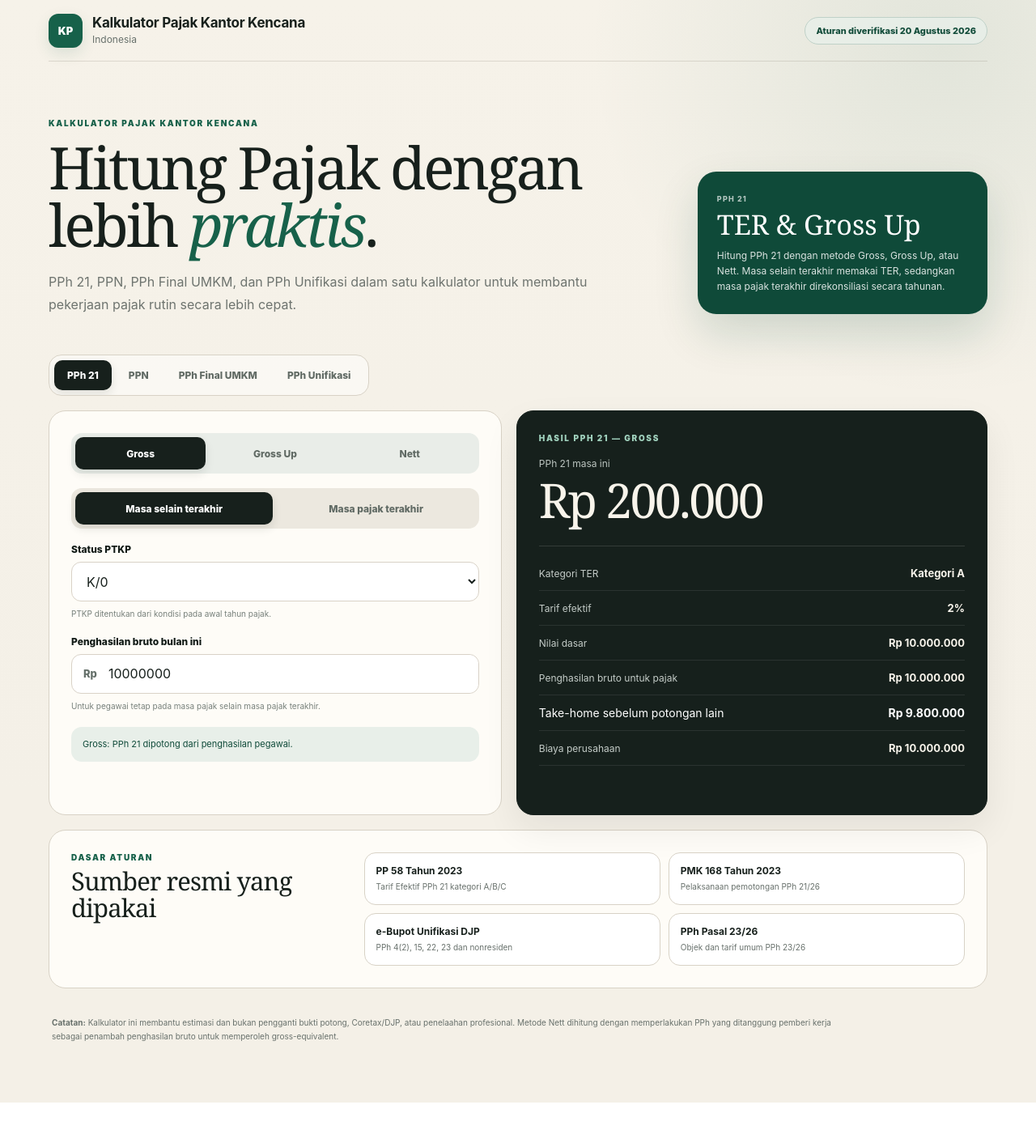
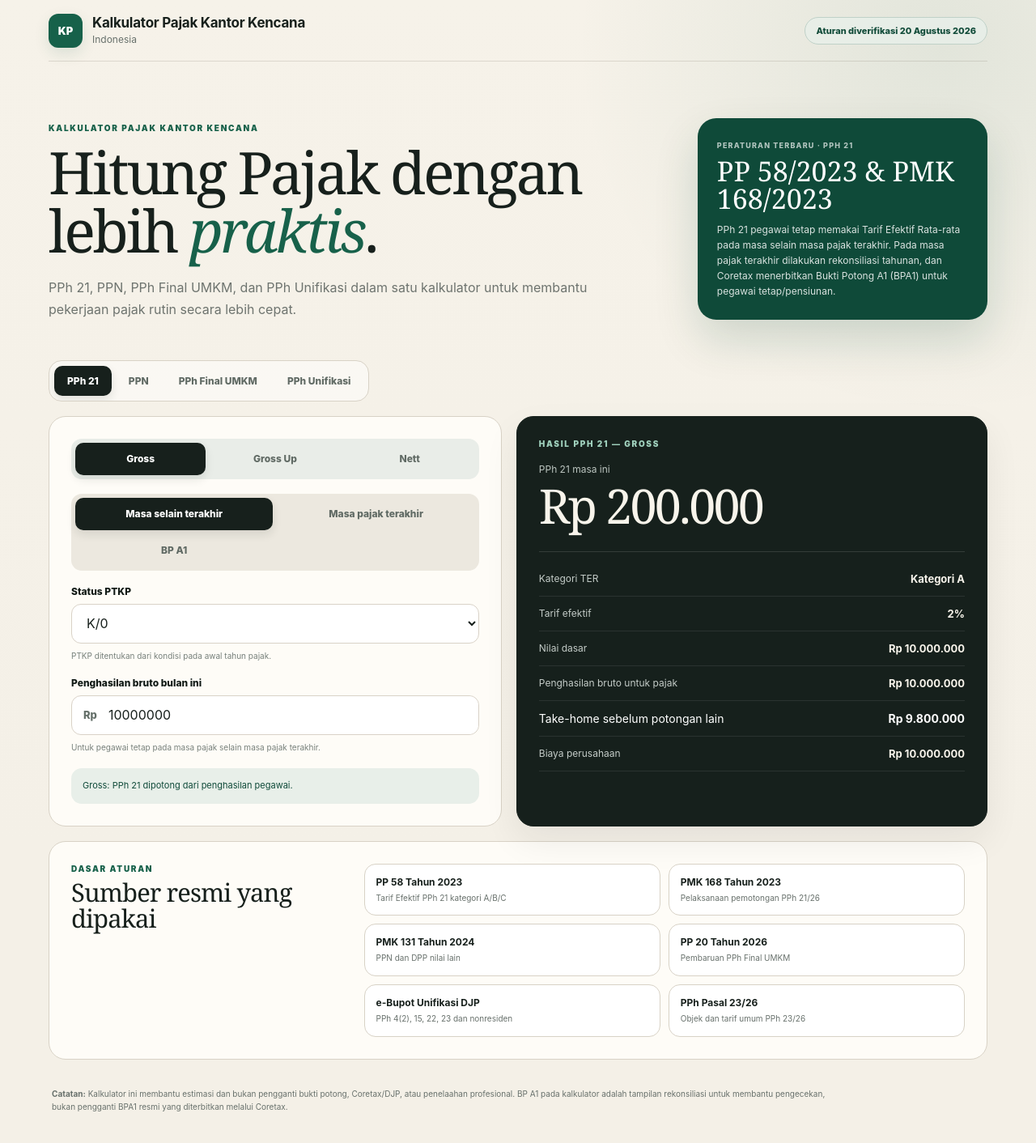
Before and after one commit to fatomg-jkt/Kalkulator-Pajak-Kantor-Kencana, a Next.js app: page / in a window 1280 px wide. Shown: the top 1412 px of the page at 81% size. Before the commit the page ends 1362 px from the top, so only its background shows below. Built offline with nearby package versions, Linux system fonts and the light colour scheme.

Commit message:
Add BP A1 mode and latest regulation cards

```diff
--- a/components/TaxCalculator.js
+++ b/components/TaxCalculator.js
@@ -17,11 +17,27 @@ const taxTabs = [
   { id: 'unifikasi', label: 'PPh Unifikasi' }
 ];
 
-const heroCards = {
-  pph21: { kicker: 'PPh 21', title: 'TER & Gross Up', text: 'Hitung PPh 21 dengan metode Gross, Gross Up, atau Nett. Masa selain terakhir memakai TER, sedangkan masa pajak terakhir direkonsiliasi secara tahunan.' },
-  ppn: { kicker: 'PPN', title: '11% / 12%', text: 'PPN transaksi umum dihitung efektif 11% melalui DPP nilai lain 11/12, sedangkan transaksi barang mewah tertentu menggunakan 12%.' },
-  umkm: { kicker: 'PPh Final UMKM', title: 'Tarif 0,5%', text: 'Hitung PPh Final UMKM 0,5% dengan fasilitas bagian omzet sampai Rp500 juta setahun untuk Wajib Pajak Orang Pribadi sesuai syarat yang berlaku.' },
-  unifikasi: { kicker: 'PPh Unifikasi', title: 'e-Bupot Unifikasi', text: 'Mencakup objek umum PPh 23, PPh Final 4(2), jasa konstruksi, PPh 26, serta tarif manual untuk PPh 15, PPh 22, atau objek khusus.' }
+const regulationCards = {
+  pph21: {
+    kicker: 'Peraturan terbaru · PPh 21',
+    title: 'PP 58/2023 & PMK 168/2023',
+    text: 'PPh 21 pegawai tetap memakai Tarif Efektif Rata-rata pada masa selain masa pajak terakhir. Pada masa pajak terakhir dilakukan rekonsiliasi tahunan, dan Coretax menerbitkan Bukti Potong A1 (BPA1) untuk pegawai tetap/pensiunan.'
+  },
+  ppn: {
+    kicker: 'Peraturan terbaru · PPN',
+    title: 'PMK 131/2024',
+    text: 'Sejak 1 Januari 2025, transaksi umum non-mewah pada prinsipnya memakai tarif formal 12% dengan DPP nilai lain 11/12 sehingga beban efektif PPN tetap 11%. Barang mewah tertentu menggunakan 12% penuh.'
+  },
+  umkm: {
+    kicker: 'Peraturan terbaru · PPh Final UMKM',
+    title: 'PP 20/2026',
+    text: 'Berlaku sejak 22 April 2026 dan memperbarui skema PPh Final UMKM 0,5%, termasuk subjek, batas waktu penggunaan, agregasi omzet, serta ketentuan transisi. Fasilitas omzet Rp500 juta tetap khusus WP Orang Pribadi yang memenuhi syarat.'
+  },
+  unifikasi: {
+    kicker: 'Peraturan terbaru · PPh Unifikasi',
+    title: 'Coretax & PMK 81/2024',
+    text: 'Administrasi pemotongan/pemungutan melalui Coretax mengikuti kerangka PMK 81/2024 beserta perubahan yang relevan, termasuk PMK 1/2026. Tarif PPh Unifikasi tetap mengikuti jenis objek: PPh 4(2), 15, 22, 23, atau 26.'
+  }
 };
 
 const unificationOptions = [
@@ -73,12 +89,19 @@ function Pph21Calculator() {
       ? 'Gross Up: perusahaan memberi tunjangan pajak sebesar PPh 21 sehingga penghasilan setelah pajak tetap sebesar nilai dasar yang dimasukkan.'
       : 'Nett: PPh 21 ditanggung pemberi kerja. Untuk tujuan pajak, PPh yang ditanggung menjadi penambah penghasilan bruto sehingga gross-equivalent dihitung kembali.';
 
+  const annualMode = mode === 'annual' || mode === 'a1';
+
   return <div className="calculator-grid">
     <section className="panel form-panel">
       <MethodSelector method={method} setMethod={setMethod} />
-      <div className="segmented"><button className={mode === 'monthly' ? 'active' : ''} onClick={() => setMode('monthly')}>Masa selain terakhir</button><button className={mode === 'annual' ? 'active' : ''} onClick={() => setMode('annual')}>Masa pajak terakhir</button></div>
+      <div className="segmented pph21-mode">
+        <button className={mode === 'monthly' ? 'active' : ''} onClick={() => setMode('monthly')}>Masa selain terakhir</button>
+        <button className={mode === 'annual' ? 'active' : ''} onClick={() => setMode('annual')}>Masa pajak terakhir</button>
+        <button className={mode === 'a1' ? 'active' : ''} onClick={() => setMode('a1')}>BP A1</button>
+      </div>
       <label className="field"><span>Status PTKP</span><select value={status} onChange={(e) => setStatus(e.target.value)}>{Object.keys(PTKP).map((key) => <option key={key}>{key}</option>)}</select><small>PTKP ditentukan dari kondisi pada awal tahun pajak.</small></label>
-      {mode === 'monthly' ? <MoneyInput label={`${amountLabel} bulan ini`} value={grossMonthly} onChange={setGrossMonthly} hint="Untuk pegawai tetap pada masa pajak selain masa pajak terakhir." /> : <>
+      {!annualMode ? <MoneyInput label={`${amountLabel} bulan ini`} value={grossMonthly} onChange={setGrossMonthly} hint="Untuk pegawai tetap pada masa pajak selain masa pajak terakhir." /> : <>
+        {mode === 'a1' && <div className="info-box"><b>BP A1 / BPA1</b><br />Bukti potong pegawai tetap/pensiunan pada Masa Pajak Terakhir. Mode ini menyajikan rekonsiliasi tahunan dalam urutan yang menyerupai pengecekan A1.</div>}
         <MoneyInput label={`${amountLabel} setahun / bagian tahun`} value={annualGross} onChange={setAnnualGross} />
         <MoneyInput label="Iuran pensiun/JHT yang boleh dikurangkan" value={pension} onChange={setPension} />
         <label className="field"><span>Jumlah bulan bekerja</span><input type="number" min="1" max="12" value={months} onChange={(e) => setMonths(e.target.value)} /><small>Untuk batas biaya jabatan: 5% dari bruto, maksimum Rp500.000 per bulan.</small></label>
@@ -88,8 +111,8 @@ function Pph21Calculator() {
     </section>
 
     <section className="panel result-panel">
-      <div className="eyebrow">Hasil PPh 21 — {method === 'grossUp' ? 'Gross Up' : method === 'nett' ? 'Nett' : 'Gross'}</div>
-      {mode === 'monthly' ? <>
+      <div className="eyebrow">{mode === 'a1' ? 'Rekonsiliasi BP A1' : `Hasil PPh 21 — ${method === 'grossUp' ? 'Gross Up' : method === 'nett' ? 'Nett' : 'Gross'}`}</div>
+      {!annualMode ? <>
         <div className="hero-result"><span>PPh 21 masa ini</span><strong>{formatRupiah(monthly.tax)}</strong></div>
         <ResultLine label="Kategori TER" value={`Kategori ${monthly.category}`} />
         <ResultLine label="Tarif efektif" value={`${monthly.rate}%`} />
@@ -99,16 +122,19 @@ function Pph21Calculator() {
         <ResultLine label="Take-home sebelum potongan lain" value={formatRupiah(monthly.takeHome)} strong />
         <ResultLine label="Biaya perusahaan" value={formatRupiah(monthly.companyCost)} />
       </> : <>
-        <div className="hero-result"><span>{annual.lastPeriodTax >= 0 ? 'PPh 21 masa pajak terakhir' : 'Kelebihan pemotongan'}</span><strong>{formatRupiah(Math.abs(annual.lastPeriodTax))}</strong></div>
-        <ResultLine label="Nilai dasar setahun" value={formatRupiah(annual.baseGross)} />
+        <div className="hero-result"><span>{annual.lastPeriodTax >= 0 ? (mode === 'a1' ? 'PPh 21 kurang dipotong pada A1' : 'PPh 21 masa pajak terakhir') : 'Kelebihan pemotongan'}</span><strong>{formatRupiah(Math.abs(annual.lastPeriodTax))}</strong></div>
+        {mode === 'a1' && <ResultLine label="1. Penghasilan bruto A1" value={formatRupiah(annual.gross)} strong />}
+        {mode !== 'a1' && <ResultLine label="Nilai dasar setahun" value={formatRupiah(annual.baseGross)} />}
         {method !== 'gross' && <ResultLine label={method === 'grossUp' ? 'Tunjangan pajak setahun' : 'PPh ditanggung perusahaan'} value={formatRupiah(method === 'grossUp' ? annual.taxAllowance : annual.employerBorneTax)} />}
-        <ResultLine label="Bruto untuk penghitungan pajak" value={formatRupiah(annual.gross)} />
-        <ResultLine label="Biaya jabatan" value={formatRupiah(annual.positionExpense)} />
-        <ResultLine label="Penghasilan neto" value={formatRupiah(annual.net)} />
-        <ResultLine label="PTKP" value={formatRupiah(annual.ptkp)} />
-        <ResultLine label="PKP" value={formatRupiah(annual.pkp)} />
-        <ResultLine label="PPh 21 setahun" value={formatRupiah(annual.annualTax)} strong />
-        <ResultLine label="Sudah dipotong" value={formatRupiah(annual.priorWithheld)} />
+        {mode !== 'a1' && <ResultLine label="Bruto untuk penghitungan pajak" value={formatRupiah(annual.gross)} />}
+        <ResultLine label={mode === 'a1' ? '2. Biaya jabatan' : 'Biaya jabatan'} value={formatRupiah(annual.positionExpense)} />
+        <ResultLine label={mode === 'a1' ? '3. Iuran pensiun/JHT' : 'Iuran pensiun/JHT'} value={formatRupiah(annual.pension)} />
+        <ResultLine label={mode === 'a1' ? '4. Penghasilan neto' : 'Penghasilan neto'} value={formatRupiah(annual.net)} />
+        <ResultLine label={mode === 'a1' ? '5. PTKP' : 'PTKP'} value={formatRupiah(annual.ptkp)} />
+        <ResultLine label={mode === 'a1' ? '6. PKP' : 'PKP'} value={formatRupiah(annual.pkp)} />
+        <ResultLine label={mode === 'a1' ? '7. PPh 21 setahun (Pasal 17)' : 'PPh 21 setahun'} value={formatRupiah(annual.annualTax)} strong />
+        <ResultLine label={mode === 'a1' ? '8. PPh 21 telah dipotong' : 'Sudah dipotong'} value={formatRupiah(annual.priorWithheld)} />
+        {mode === 'a1' && <ResultLine label="9. PPh masa terakhir / selisih" value={formatRupiah(annual.lastPeriodTax)} strong note="Negatif berarti kelebihan pemotongan." />}
       </>}
     </section>
   </div>;
@@ -145,13 +171,13 @@ function UnificationCalculator() {
 
 export default function TaxCalculator() {
   const [active, setActive] = useState('pph21');
-  const card = heroCards[active];
+  const card = regulationCards[active];
   return <main>
     <header className="topbar"><div className="brand-mark">KP</div><div className="brand-copy"><b>Kalkulator Pajak Kantor Kencana</b><span>Indonesia</span></div><div className="verified-pill">Aturan diverifikasi 20 Agustus 2026</div></header>
     <section className="hero"><div className="hero-copy"><div className="eyebrow">Kalkulator pajak Kantor Kencana</div><h1>Hitung Pajak dengan lebih <em>praktis</em>.</h1><p>PPh 21, PPN, PPh Final UMKM, dan PPh Unifikasi dalam satu kalkulator untuk membantu pekerjaan pajak rutin secara lebih cepat.</p></div><div className="law-card" key={active}><span>{card.kicker}</span><strong>{card.title}</strong><p>{card.text}</p></div></section>
     <nav className="tabs" aria-label="Jenis kalkulator pajak">{taxTabs.map((tab) => <button key={tab.id} className={active === tab.id ? 'active' : ''} onClick={() => setActive(tab.id)}>{tab.label}</button>)}</nav>
     {active === 'pph21' && <Pph21Calculator />}{active === 'ppn' && <VatCalculator />}{active === 'umkm' && <UmkmCalculator />}{active === 'unifikasi' && <UnificationCalculator />}
-    <section className="sources panel"><div><div className="eyebrow">Dasar aturan</div><h2>Sumber resmi yang dipakai</h2></div><div className="source-list"><a href="https://jdih.kemenkeu.go.id/dok/pp-58-tahun-2023" target="_blank" rel="noreferrer"><b>PP 58 Tahun 2023</b><span>Tarif Efektif PPh 21 kategori A/B/C</span></a><a href="https://jdih.kemenkeu.go.id/dok/pmk-168-tahun-2023" target="_blank" rel="noreferrer"><b>PMK 168 Tahun 2023</b><span>Pelaksanaan pemotongan PPh 21/26</span></a><a href="https://www.pajak.go.id/id/artikel/e-bupot-unifikasi" target="_blank" rel="noreferrer"><b>e-Bupot Unifikasi DJP</b><span>PPh 4(2), 15, 22, 23 dan nonresiden</span></a><a href="https://pajak.go.id/id/pph-pasal-2326" target="_blank" rel="noreferrer"><b>PPh Pasal 23/26</b><span>Objek dan tarif umum PPh 23/26</span></a></div></section>
-    <footer><p><b>Catatan:</b> Kalkulator ini membantu estimasi dan bukan pengganti bukti potong, Coretax/DJP, atau penelaahan profesional. Metode Nett dihitung dengan memperlakukan PPh yang ditanggung pemberi kerja sebagai penambah penghasilan bruto untuk memperoleh gross-equivalent.</p></footer>
+    <section className="sources panel"><div><div className="eyebrow">Dasar aturan</div><h2>Sumber resmi yang dipakai</h2></div><div className="source-list"><a href="https://jdih.kemenkeu.go.id/dok/pp-58-tahun-2023" target="_blank" rel="noreferrer"><b>PP 58 Tahun 2023</b><span>Tarif Efektif PPh 21 kategori A/B/C</span></a><a href="https://jdih.kemenkeu.go.id/dok/pmk-168-tahun-2023" target="_blank" rel="noreferrer"><b>PMK 168 Tahun 2023</b><span>Pelaksanaan pemotongan PPh 21/26</span></a><a href="https://jdih.kemenkeu.go.id/dok/pmk-131-tahun-2024" target="_blank" rel="noreferrer"><b>PMK 131 Tahun 2024</b><span>PPN dan DPP nilai lain</span></a><a href="https://jdih.kemenkeu.go.id/dok/pp-20-tahun-2026" target="_blank" rel="noreferrer"><b>PP 20 Tahun 2026</b><span>Pembaruan PPh Final UMKM</span></a><a href="https://www.pajak.go.id/id/artikel/e-bupot-unifikasi" target="_blank" rel="noreferrer"><b>e-Bupot Unifikasi DJP</b><span>PPh 4(2), 15, 22, 23 dan nonresiden</span></a><a href="https://pajak.go.id/id/pph-pasal-2326" target="_blank" rel="noreferrer"><b>PPh Pasal 23/26</b><span>Objek dan tarif umum PPh 23/26</span></a></div></section>
+    <footer><p><b>Catatan:</b> Kalkulator ini membantu estimasi dan bukan pengganti bukti potong, Coretax/DJP, atau penelaahan profesional. BP A1 pada kalkulator adalah tampilan rekonsiliasi untuk membantu pengecekan, bukan pengganti BPA1 resmi yang diterbitkan melalui Coretax.</p></footer>
   </main>;
 }
```
